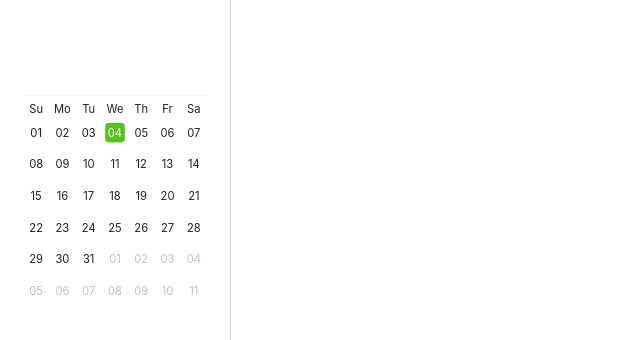
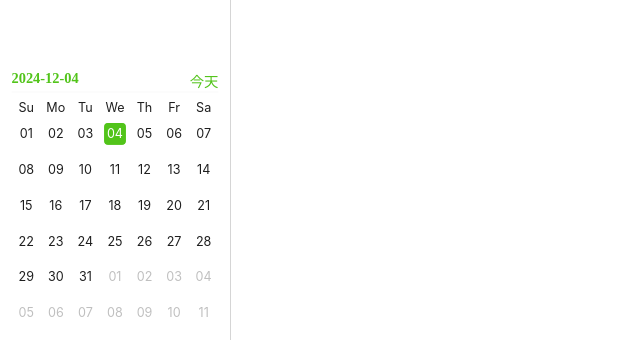
Before and after one commit to sangwell/keeps-frontend, a Vue app: page /notes in a window 1280 px wide. Shown: the part 460-800 px from the top of the page, without its empty margins (0-640 px from the left). Built offline with nearby package versions, Linux system fonts and the light colour scheme; no server answers.

Commit message:
Update MainView.vue

```diff
--- a/src/views/MainView.vue
+++ b/src/views/MainView.vue
@@ -7,7 +7,7 @@
 
     <ul class="menu">
       <li :class="{'menu-selected':currentPath==='/plans'}" @click="goToPage('/plans')">
-        <flag-outlined />
+        <flag-outlined/>
         学习计划
       </li>
       <li :class="{'menu-selected':currentPath==='/notes'}" @click="goToPage('/notes')">
@@ -17,7 +17,11 @@
     </ul>
 
     <div class="calendar-layout">
-      <a-calendar :fullscreen="false">
+      <div>
+        <span class="today">{{ selectedDay }}</span>
+        <a class="today-btn" @click="backToToday">今天</a>
+      </div>
+      <a-calendar v-model:value="calendarValue" :fullscreen="false" @select="onDaySelect">
         <template #headerRender>
         </template>
       </a-calendar>
@@ -25,7 +29,7 @@
   </div>
 
   <div class="right-content">
-    <router-view />
+    <router-view/>
   </div>
 </template>
 
@@ -36,19 +40,31 @@ import {
 } from "@ant-design/icons-vue";
 import {onMounted, ref} from "vue";
 import {useRoute, useRouter} from 'vue-router';
+import dayjs from 'dayjs';
 
 const currentPath = ref('');
 const router = useRouter();
+const selectedDay = ref(dayjs().format('YYYY-MM-DD'));
 
-onMounted(()=>{
+const calendarValue = ref();
+
+onMounted(() => {
   const route = useRoute();
-  currentPath.value=route.path;
-  console.log(route.path);
+  currentPath.value = route.path;
 })
 
-const goToPage = (path)=>{
+const goToPage = (path) => {
   router.push(path);
-  currentPath.value=path;
+  currentPath.value = path;
+}
+
+const onDaySelect = (date) => {
+  selectedDay.value = dayjs(date).format('YYYY-MM-DD');
+}
+
+const backToToday = () => {
+  selectedDay.value = dayjs().format('YYYY-MM-DD');
+  calendarValue.value = dayjs();
 }
 
 </script>
@@ -62,11 +78,11 @@ const goToPage = (path)=>{
   float: left;
 }
 
-.calendar-layout{
+.calendar-layout {
   height: 300px;
-  scale: 0.8;
+  scale: 0.9;
   position: absolute;
-  bottom: -25px;
+  bottom: -15px;
 }
 
 .right-content {
@@ -74,6 +90,17 @@ const goToPage = (path)=>{
   height: 100vh;
   position: relative;
   float: left;
+}
+
+.today {
+  color: #52c41a;
+  font-weight: bold;
+}
+
+.today-btn {
+  cursor: pointer;
+  color: #52c41a;
+  float: right;
 }
 
 .logo {
@@ -113,21 +140,21 @@ const goToPage = (path)=>{
     cursor: pointer;
   }
 
-  .menu-selected{
+  .menu-selected {
     background: #52c41a3b;
     color: #52c41a;
   }
 }
 
 /deep/ .ant-picker-content th {
-  width: 32px!important;
+  width: 32px !important;
 }
 
-/deep/ .ant-picker-cell-in-view.ant-picker-cell-today .ant-picker-cell-inner::before{
+/deep/ .ant-picker-cell-in-view.ant-picker-cell-today .ant-picker-cell-inner::before {
   border-color: #52c41a;
 }
 
-/deep/ .ant-picker-cell-in-view.ant-picker-cell-selected .ant-picker-cell-inner{
+/deep/ .ant-picker-cell-in-view.ant-picker-cell-selected .ant-picker-cell-inner {
   background: #52c41a;
 }
 </style>
```
